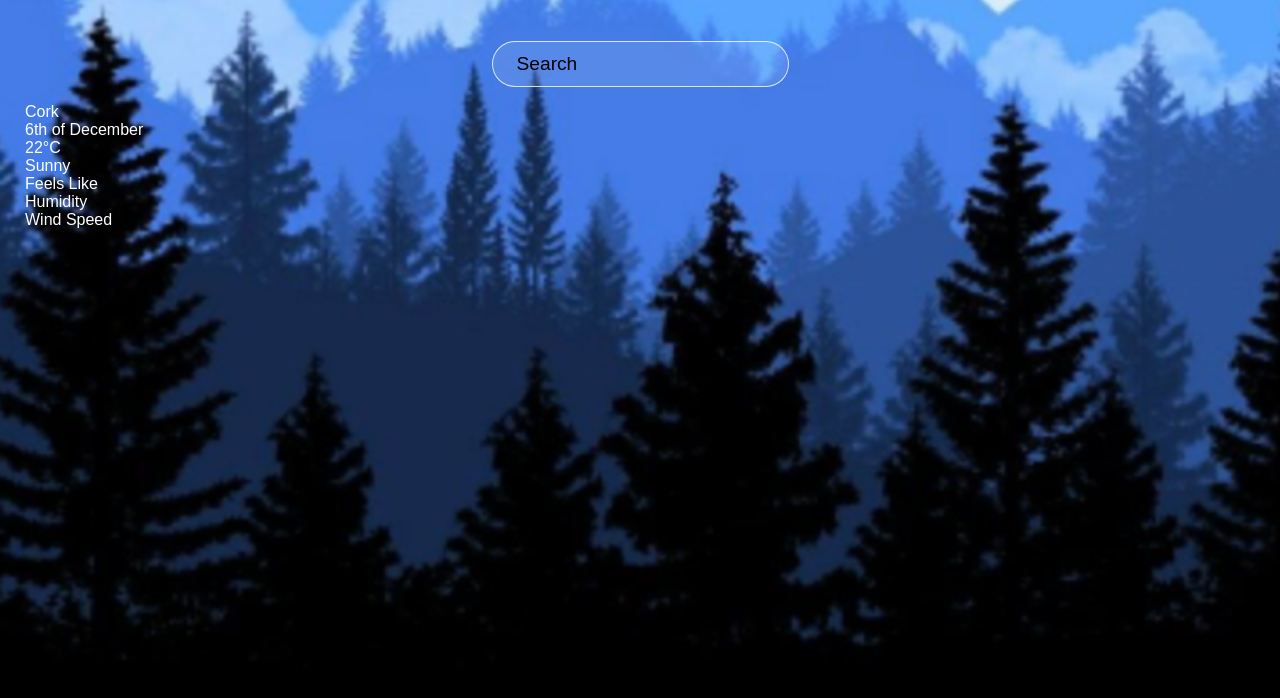
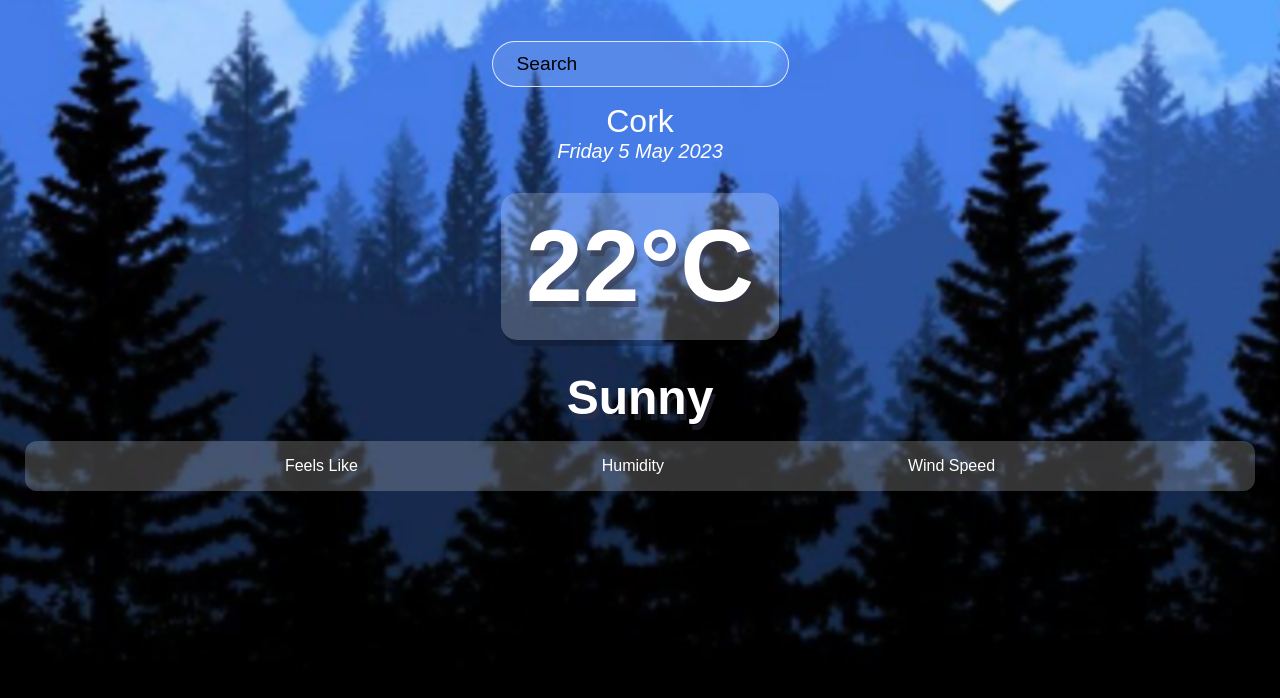
Before and after one commit to MichelleCoffey/cfg-weather-app, a React (Create React App) app in the folder cfg-weather-app/: page / in a window 1280 px wide. Shown: the top 698 px of the page. Built offline with nearby package versions, Linux system fonts and the light colour scheme.

Commit message:
added functionality for updating date and connecting the component to the apppage.

```diff
--- a/cfg-weather-app/src/App.css
+++ b/cfg-weather-app/src/App.css
@@ -39,3 +39,64 @@ main {
 ::placeholder {
   color: black;
 }
+
+.location-box .location {
+  color: #fff;
+  font-size: 32px;
+  font-weight: 500px;
+  text-align: center;
+  text-shadow: 3px 3px rgba(50, 50 70, 0.5);
+}
+
+.location-box .date {
+  color: #fff;
+  font-size: 20px;
+  font-weight: 300px;
+  font-style: italic;
+  text-align: center;
+  text-shadow: 2px 2px (50, 50, 70, 0.5);
+}
+
+.weather-box {
+  text-align: center;
+}
+
+.weather-box .temp {
+  position: relative;
+  display: inline-block;
+  margin: 30px auto;
+  background-color: rgba(255, 255, 255, 0.2);
+  border-radius: 16px;
+
+  padding: 15px 25px;
+
+  color: #fff;
+  font-size: 102px;
+  font-weight: 900;
+
+  text-shadow: 3px 6px rgba(50, 50, 70, 0.5);
+  text-align: center;
+  box-shadow: 3px 6px rgba(0,0,0,0.2);
+}
+
+.weather-box .weather {
+  color: #fff;
+  font-size: 48px;
+  font-weight: 700;
+  text-shadow: 3px 6px rgba(50, 50, 70, 0.5);
+}
+
+.app .bottom {
+  display: flex;
+  justify-content: space-evenly;
+  text-align: center;
+  width: 100%;
+  margin: 1rem auto;
+  padding: 1rem;
+  border-radius: 12px;
+  background-color: rgba(255,255,255, 0.2);
+}
+
+.bold {
+  font-weight: 700;
+}
--- a/cfg-weather-app/src/App.js
+++ b/cfg-weather-app/src/App.js
@@ -1,5 +1,8 @@
-import React from "react";
+import React from 'react';
+import { LocationBox } from './components/LocationBox';
+
 import './App.css';
+
 const api = {
   key: "36ffa85294264ac7d94239e6938bd968",
   base: "https://api.openweathermap.org/data/2.5/"
@@ -16,10 +19,9 @@ function App() {
             placeholder="Search"
           />
         </div>
-        <div className="location-box">
-          <div className="location">Cork</div>
-          <div className="date">6th of December</div>
-        </div>
+
+  <LocationBox />
+
         <div className="weather-box">
           <div className="temp">22°C</div>
           <div className="weather">Sunny</div>
--- /dev/null
+++ b/cfg-weather-app/src/components/LocationBox.js
@@ -0,0 +1,23 @@
+import React, { useState } from 'react'
+
+const dateBuilder = (d) => {
+    let months = ["January", "February", "March", "April", "May", "June", "July", "August", "September", "October", "November", "December"];
+    let days = ["Sunday", "Monday", "Tuesday", "Wednesday", "Thursday", "Friday", "Saturday"];
+
+    let day = days[d.getDay()];
+    let date = d.getDate();
+    let month = months[d.getMonth()];
+    let year = d.getFullYear();
+
+    return `${day} ${date} ${month} ${year}`
+}
+
+
+export const LocationBox = () => {
+  return (
+    <div className="location-box">
+        <div className="location">Cork</div>
+        <div className="date">{dateBuilder(new Date())}</div>
+    </div>
+  )
+}
```
Also changed, not shown: cfg-weather-app/src/components/Search.js (added, +7 -0 lines).
